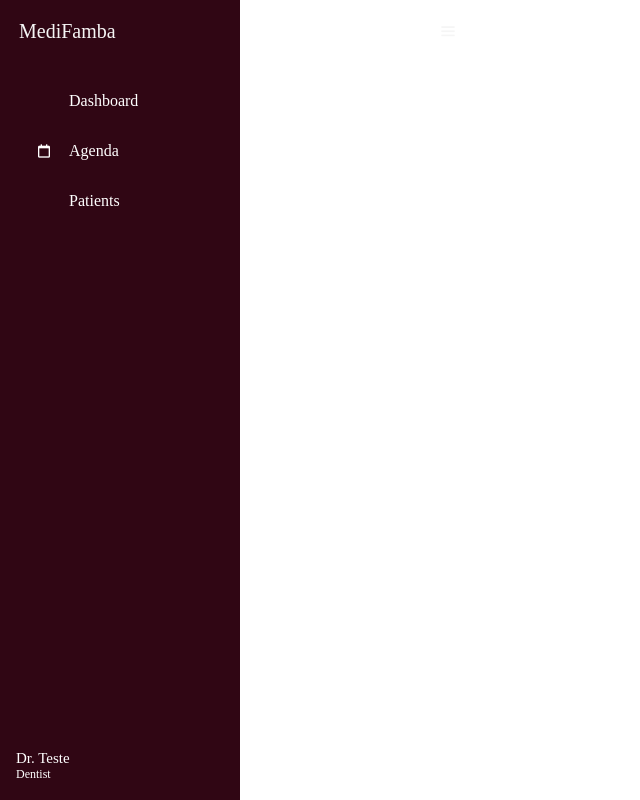
After one commit to WesleyBule/MediFamba, a Django app: template users/templates/users/home_doctor.html in a window 1280 px wide. The commit adds this page. Shown: the whole page, without its empty margins (0-640 px from the left). Run offline with Django 5.2, Linux system fonts and the light colour scheme; the template is opened without the code that fills it, so the values that code supplies are empty; some libraries are stand-ins or nearby versions.

Commit message:
style: Doctor Panel (html&css)

```diff
--- a/MediFamba/settings.py
+++ b/MediFamba/settings.py
@@ -111,7 +111,11 @@ USE_TZ = True
 # Static files (CSS, JavaScript, Images)
 # https://docs.djangoproject.com/en/5.2/howto/static-files/
 
-STATIC_URL = 'static/'
+STATIC_URL = '/static/'
+
+STATICFILES_DIRS = [
+    BASE_DIR / "static",
+]
 
 # Default primary key field type
 # https://docs.djangoproject.com/en/5.2/ref/settings/#default-auto-field
--- a/users/models.py
+++ b/users/models.py
@@ -8,7 +8,6 @@ class Doctor(models.Model):
     name = models.CharField(max_length=255, default="Dr. ")
     birthDate = models.DateField(default="1900-01-01")
     speciality = models.CharField(max_length=120)
-    available_days = models.TextField()
 
     def __str__(self):
         return self.name
--- a/users/static/users/style.css
+++ b/users/static/users/style.css
@@ -1,87 +1,136 @@
-body {
-        font-family: "Segoe UI", Tahoma, Geneva, Verdana, sans-serif;
-        background: #1e1e2f;
-        color: #e0e0e0;
+*{
+    margin: 0;
+    padding: 0;
+    box-sizing: border-box;
 }
 
-.task-container {
-    max-width: 900px;
-    margin: 40px auto;
-    background: #2c2c3a;
-    border-radius: 12px;
-    box-shadow: 0 5px 20px rgba(0,0,0,0.5);
-    padding: 25px 30px;
+body{
+    position: relative;
+    min-height: 100vh;
+    width: 100%;
+    overflow: hidden;
 }
 
-        h1 {
-        text-align: center;
-        color: #4a90e2;
-        margin-bottom: 25px;
+.sidebar{
+    height: 100%;
+    width: 240px;
+    background-color: rgb(48, 6, 20);
+    padding: 6px 14px;
 }
 
-        table {
+.sidebar .logo_content .logo{
+    color: whitesmoke;
+    display: flex;
+    height: 50px;
     width: 100%;
-        border-collapse: collapse;
-        overflow: hidden;
-        border-radius: 10px;
+    align-items: center;
+}
+.logo_content .logo i{
+    font-size: 28px;
+    margin-right: 5px;
 }
 
-        thead {
-        background: #4a90e2;
-        color: white;
+.logo_content .logo .logo_name{
+    font-size: 20px;
+    font-weight: 400;
 }
 
-        th, td {
-        padding: 12px 15px;
-        text-align: left;
+.sidebar #btn{
+    color: whitesmoke;
+    position: absolute;
+    left: 35%;
+    top: 6px;
+    font-size: 20px;
+    height: 50px;
+    width: 50px;
+    text-align: center;
+    line-height: 50px;
+    transform: translateX(-50%);
+
 }
 
-        tbody tr {
-        border-bottom: 1px solid #444;
-        transition: background 0.2s;
+.sidebar ul{
+    margin-top: 20px;
 }
 
-        tbody tr:hover {
-        background: #3a3a4a;
+.sidebar ul li{
+    position: relative;
+    height: 50px;
+    width: 100%;
+    margin: 0 5px;
+    list-style: none ;
+    line-height: 50px;
+
 }
 
-        .actions {
+.sidebar ul li a{
+    color: #fff;
+    display: flex;
+    align-items:center ;
+    text-decoration: none;
+    transition: all 0.6s ease;
+    border-radius: 12px;
+}
+
+.sidebar ul li a:hover{
+    color: #11101d;
+    background-color: #fff;
+
+}
+.sidebar ul li a i {
+    height: 50px;
+    min-width: 50px;
+    border-radius: 12px;
+    line-height: 50px;
     text-align: center;
 }
 
-        .btn {
-        display: inline-block;
-        text-decoration: none;
-        color: white;
-        font-size: 13px;
-        padding: 6px 12px;
-        border-radius: 6px;
-        margin: 0 3px;
-        transition: 0.2s;
+.sidebar .profile_content {
+    position: absolute;
+    color: #fff;
+    bottom: 0;
+    left: 0;
+    width: 100%;
 }
 
-        .btn-edit { background: #f1c40f; color: #1e1e2f; }
-        .btn-edit:hover { background: #d4ac0d; }
-
-        .btn-delete { background: #e74c3c; }
-        .btn-delete:hover { background: #c0392b; }
-
-        .btn-done { background: #2ecc71; }
-        .btn-done:hover { background: #27ae60; }
-
-        .add-btn {
-        display: block;
-        width: fit-content;
-        margin: 25px auto 0;
-        background: #4a90e2;
-        color: white;
-        padding: 10px 22px;
-        border-radius: 8px;
-        text-decoration: none;
-        font-weight: 600;
-        transition: 0.2s;
+.sidebar .profile_content .profile{
+    position: relative ;
+    padding: 10px 6px;
+    height: 60px;
 }
 
-        .add-btn:hover {
-        background: #357ab7;
+.profile_content .profile .profile_details {
+    display: flex;
+    align-items: center;
 }
+
+/*
+.profile .profile_details i {
+    height: 45px;
+    width: 45px;
+    object-fit: cover;
+    border-radius: 12px;
+}
+*/
+
+.profile .profile_details .name_job{
+    margin-left: 10px;
+
+}
+
+.profile .profile_details .name{
+    font-size: 15px;
+    font-weight: 400;
+}
+
+.profile .profile_details .job{
+    font-size: 12px;
+
+}
+
+.profile #log_out{
+    position: absolute;
+    left: 88%;
+    bottom: 5px;
+    transform: translateX(-50%);
+}
--- a/users/templates/base.html
+++ b/users/templates/base.html
@@ -3,9 +3,13 @@
 <html lang="en">
 <head>
     <meta charset="UTF-8">
+
+    {% block links %}
+
+    {% endblock links %}
     <link href="https://cdn.jsdelivr.net/npm/bootstrap@5.3.2/dist/css/bootstrap.min.css" rel="stylesheet">
     <meta name="viewport" content="width=device-width, initial-scale=1.0">
-    <link rel="stylesheet" href="{%users/style.css}">
+    <link rel="stylesheet" href="{% static 'users/style.css' %}">
     <title> {% block 'title' %} {% endblock 'title' %} </title>
 </head>
 <body>
--- a/users/templates/users/home.html
+++ /dev/null
@@ -1,3 +0,0 @@
-<h1>HOME</h1>
-<p>Hello {{ request.user }}</p>
-<a href="{% url 'logOut' %}">logOut</a>
--- /dev/null
+++ b/users/templates/users/home_doctor.html
@@ -0,0 +1,56 @@
+{% load static %}
+{% block links %}
+<link rel="stylesheet" href="{% static 'users/style.css' %}">
+<link href='https://cdn.boxicons.com/3.0.3/fonts/basic/boxicons.min.css' rel='stylesheet'>
+{% endblock links %}
+{% block 'title' %}
+
+{% endblock 'title' %}
+{% block body %}
+     <div class="sidebar">
+        <div class="logo_content">
+            <div class="logo">
+                <i class='bx  bx-heart-plus'></i>
+                <div class="logo_name">MediFamba</div>
+            </div>
+            <i class='bx  bx-menu' id="btn"></i>
+        </div>
+        <ul class="nav_list">
+            <li>
+                <a href="#">
+                    <i class='bx  bx-dashboard'></i>
+                    <span class="links_name">Dashboard</span>
+                </a>
+                <!--<span class="tooltip">Dashboard</span> -->
+            </li>
+            <li>
+                <a href="#">
+                    <i class='bx  bx-calendar-alt'></i>
+                    <span class="links_name">Agenda</span>
+                </a>
+                <!--<span class="tooltip">Dashboard</span> -->
+            </li>
+            <li>
+                <a href="#">
+                    <i class='bx  bx-people-diversity'></i>
+                    <span class="links_name">Patients</span>
+                </a>
+                <!--<span class="tooltip">Dashboard</span> -->
+            </li>
+
+        </ul>
+        <div class="profile_content">
+            <div class="profile">
+                <div class="profile_details">
+                    <!--<i class='bx  bx-user-circle'></i> -->
+                    <div class="name_job">
+                        <div class="name">Dr. Teste</div>
+                        <div class="job">Dentist</div>
+                    </div>
+                </div>
+                <i class='bx  bx-arrow-out-left-square-half' id="log_out"></i>
+            </div>
+        </div>
+     </div>
+
+{% endblock body %}
--- a/users/views.py
+++ b/users/views.py
@@ -44,4 +44,4 @@ def user_logout(request):
 
 @login_required(login_url='logIn')
 def home(request):
-    return render(request, "users/home.html")
+    return render(request, "users/home_doctor.html")
```
Also changed, not shown: db.sqlite3. Lines whose indentation alone changed are shown as unchanged.
